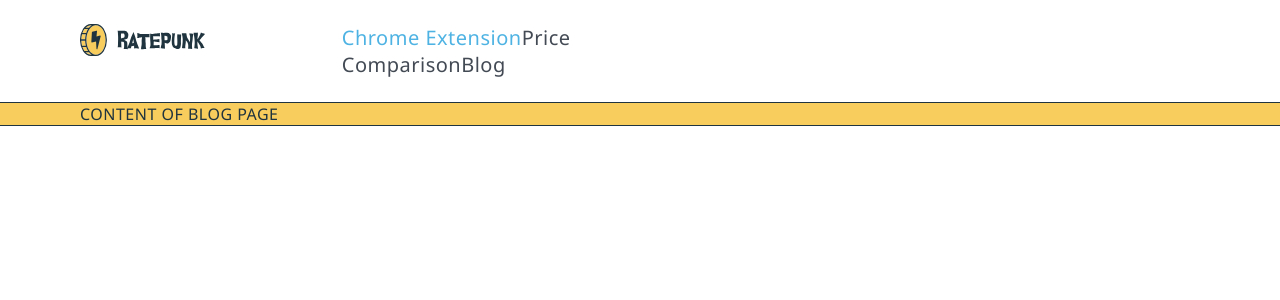
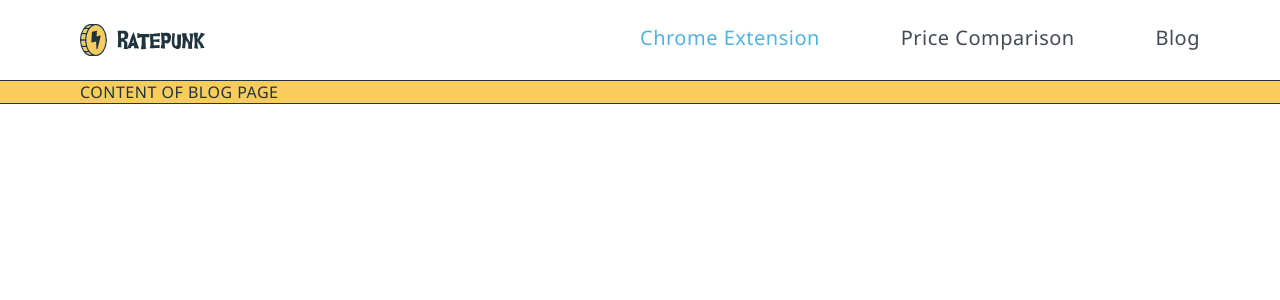
Before and after one commit to IngaGd/Ratepunk, a React (Create React App) app: page /blog in a window 1280 px wide. Shown: the top 300 px of the page. Built offline with nearby package versions, Linux system fonts and the light colour scheme; a small style sheet from the web is missing.

Commit message:
Header style refactoring

```diff
--- a/src/Components/Header.jsx
+++ b/src/Components/Header.jsx
@@ -23,6 +23,7 @@ export default function Header() {
                     </Link>
                 </div>
                 <div className="right">
+                    <div className="nav-link">
                         <Link className="link" to="/chrome-extension">
                             <span>Chrome extension</span>
                         </Link>
@@ -32,6 +33,7 @@ export default function Header() {
                         <Link className="link" to="/blog">
                             Blog
                         </Link>
+                    </div>
                 </div>
             </div>
             <div className="nav-mob">
--- a/src/style/basic/layout.scss
+++ b/src/style/basic/layout.scss
@@ -27,7 +27,7 @@
         }
     }
     .container.header {
-        .row {
+        .row.header {
             .nav-desktop {
                 display: none;
             }
@@ -52,6 +52,8 @@
             .link {
                 font-family: var(--third-font-family);
                 font-size: 16px;
+                text-decoration: none;
+                color: var(--fourth-color);
             }
             .nav-mob .nav-link .dropdown {
                 width: 375px;
@@ -63,6 +65,7 @@
                 padding-bottom: 13px;
                 z-index: 999;
                 display: none;
+                border-bottom: 1px solid var(--fourth-color);
             }
             .nav-mob .nav-link:hover .dropdown {
                 display: none;
--- a/src/style/components/header.scss
+++ b/src/style/components/header.scss
@@ -1,33 +1,36 @@
 .container.header {
     padding-top: 24px;
     padding-bottom: 24px;
-}
-
+    .row {
+        justify-content: space-between;
+        .nav-desktop {
+            width: 100%;
+            display: flex;
             .left,
             .right {
                 width: 50%;
             }
-
-.nav-mob {
-    display: none;
-}
-
+            .right {
+                .nav-link {
+                    display: flex;
+                    justify-content: space-between;
                     .link {
                         text-transform: capitalize;
                         text-decoration: none;
                         font-size: 20px;
                         color: var(--sixth-color);
+                        span {
+                            color: var(--second-color);
                         }
-
                         .link:active {
                             color: var(--second-color);
                         }
-
-span {
-    color: var(--second-color);
                     }
-
-.nav-desktop {
-    display: flex;
-    justify-content: space-between;
                 }
+            }
+        }
+        .nav-mob {
+            display: none;
+        }
+    }
+}
```
Lines whose indentation alone changed are shown as unchanged.
